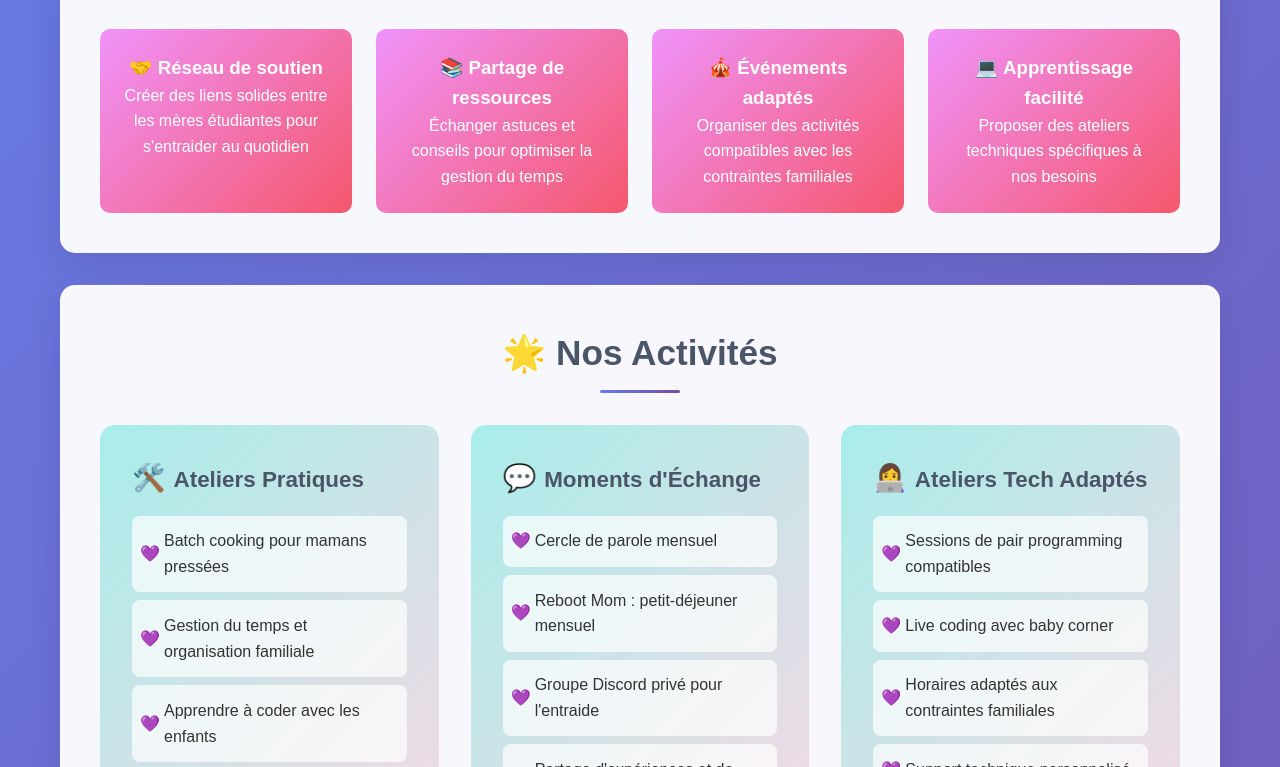
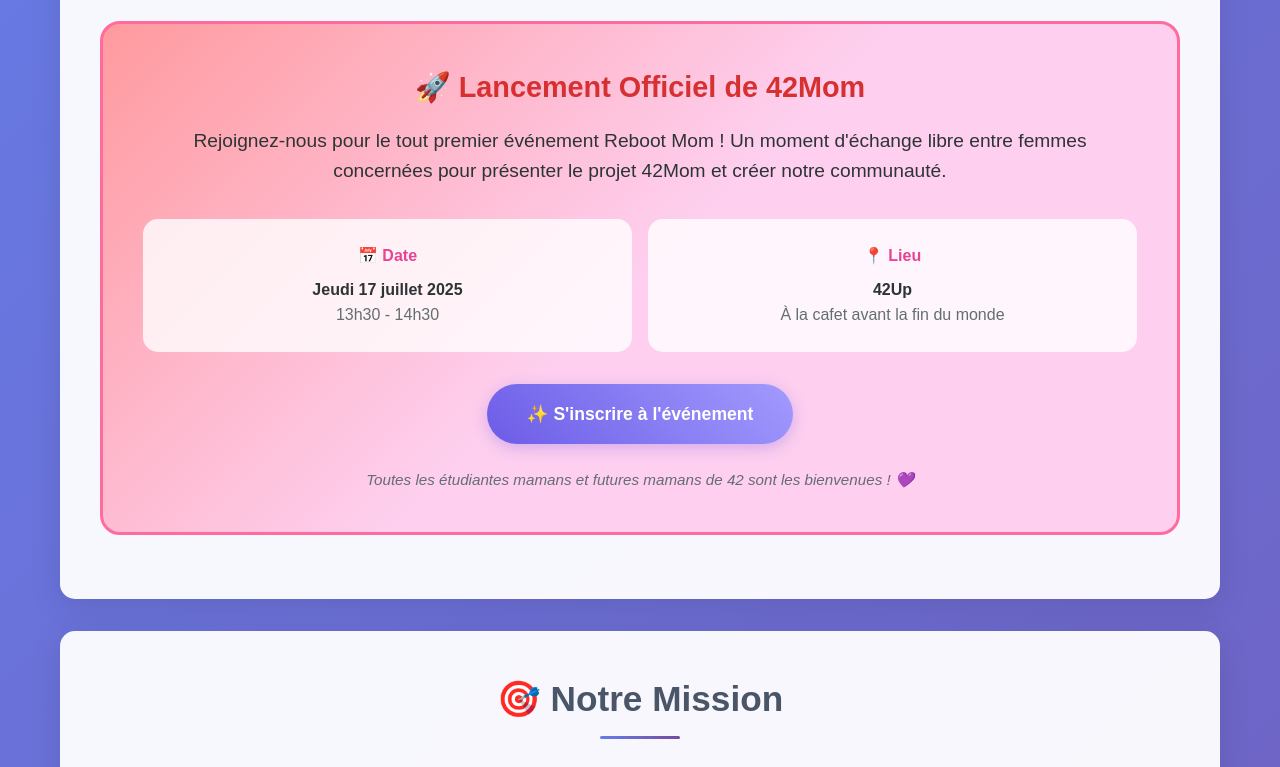
Before and after one commit to MerylB2/42Mom, a plain HTML site: page index.html in a window 1280 px wide. Shown: the part 526-1293 px from the top of the page. Drawn offline with Linux system fonts and the light colour scheme.

Commit message:
page de presentation ameliore

```diff
--- a/index.html
+++ b/index.html
@@ -282,6 +282,39 @@
 		</section>
 
 		<section class="section">
+			<h2>🎉 Premier Événement : Reboot Mom</h2>
+			<div style="background: linear-gradient(135deg, #ff9a9e 0%, #fecfef 50%, #fecfef 100%); padding: 2.5rem; border-radius: 20px; text-align: center; margin: 1.5rem 0; border: 3px solid #ff6b9d;">
+				<h3 style="color: #d63031; font-size: 1.8rem; margin-bottom: 1rem;">🚀 Lancement Officiel de 42Mom</h3>
+				<p style="font-size: 1.2rem; color: #2d3436; margin-bottom: 1.5rem;">
+					Rejoignez-nous pour le tout premier événement Reboot Mom ! Un moment d'échange libre entre femmes concernées pour présenter le projet 42Mom et créer notre communauté.
+				</p>
+
+				<div style="display: grid; grid-template-columns: repeat(auto-fit, minmax(200px, 1fr)); gap: 1rem; margin: 2rem 0;">
+					<div style="background: rgba(255, 255, 255, 0.8); padding: 1.5rem; border-radius: 15px;">
+						<h4 style="color: #e84393; margin-bottom: 0.5rem;">📅 Date</h4>
+						<p style="font-weight: bold; color: #2d3436;">Jeudi 17 juillet 2025</p>
+						<p style="color: #636e72;">13h30 - 14h30</p>
+					</div>
+					<div style="background: rgba(255, 255, 255, 0.8); padding: 1.5rem; border-radius: 15px;">
+						<h4 style="color: #e84393; margin-bottom: 0.5rem;">📍 Lieu</h4>
+						<p style="font-weight: bold; color: #2d3436;">42Up</p>
+						<p style="color: #636e72;">À la cafet avant la fin du monde</p>
+					</div>
+				</div>
+
+				<div style="margin-top: 2rem;">
+					<a href="https://discord.gg/dNDwf6GyXu?event=1389301339355349254" target="_blank" style="display: inline-block; background: linear-gradient(45deg, #6c5ce7, #a29bfe); color: white; padding: 1rem 2.5rem; border-radius: 50px; text-decoration: none; font-weight: bold; font-size: 1.1rem; transition: all 0.3s ease; box-shadow: 0 4px 15px rgba(108, 92, 231, 0.3);">
+						✨ S'inscrire à l'événement
+					</a>
+				</div>
+
+				<p style="margin-top: 1.5rem; font-size: 0.95rem; color: #636e72; font-style: italic;">
+					Toutes les étudiantes mamans et futures mamans de 42 sont les bienvenues ! 💜
+				</p>
+			</div>
+		</section>
+
+		<section class="section">
 			<h2>🎯 Notre Mission</h2>
 			<div class="mission-grid">
 				<div class="mission-card">
@@ -370,7 +403,7 @@
 		<section class="cta-section">
 			<h2>🚀 Rejoignez-nous !</h2>
 			<p>Vous êtes maman ou future maman à 42 ? Rejoignez notre communauté bienveillante et construisons ensemble un environnement d'apprentissage adapté à nos besoins !</p>
-            <a href="#contact" class="cta-button">Nous Rejoindre</a>
+			<a href="https://discord.gg/ak8EwfhX5P" target="_blank" class="cta-button">Nous Rejoindre</a>
 		</section>
 	</div>
 
```
Lines whose indentation alone changed are shown as unchanged.
